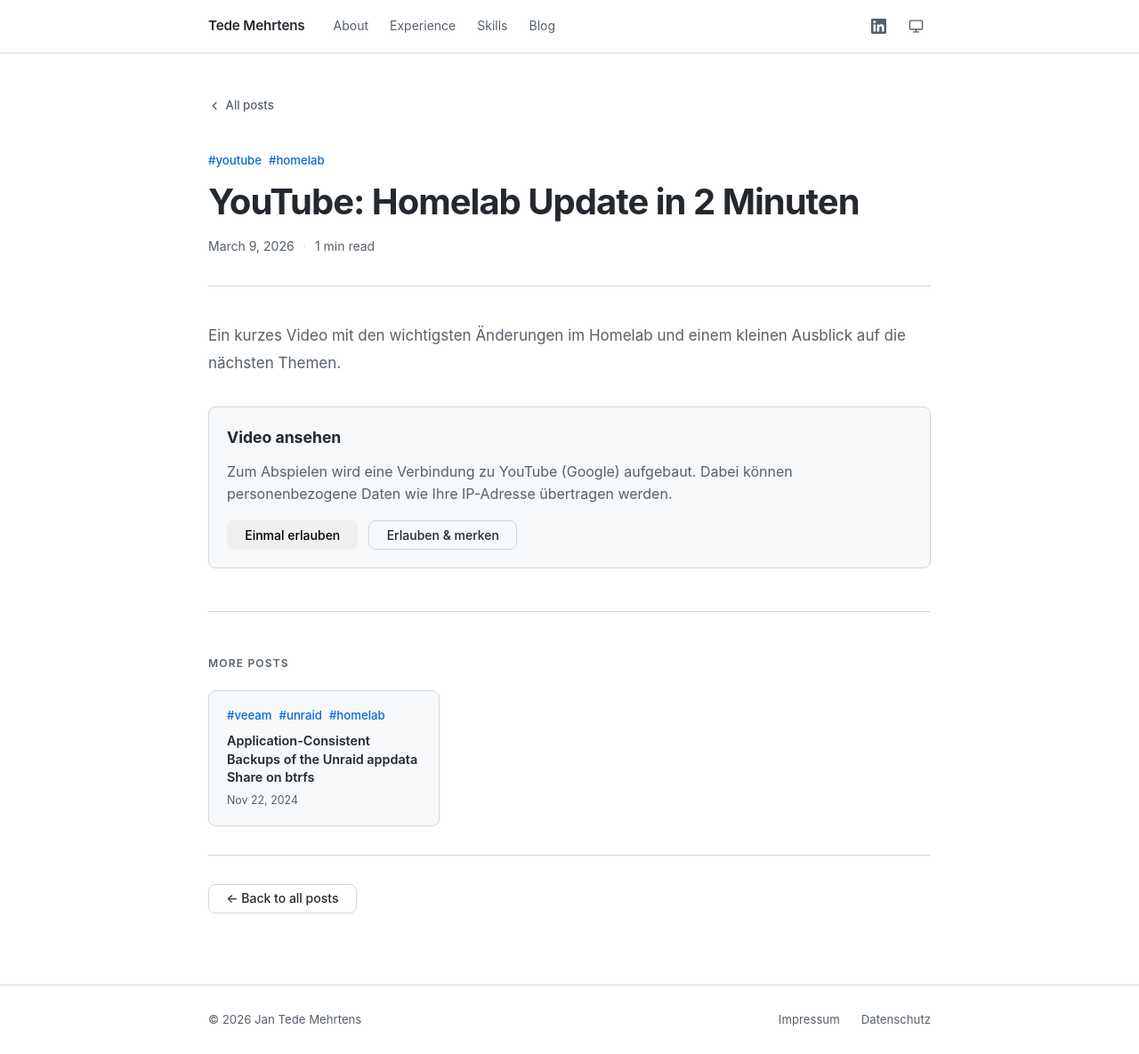
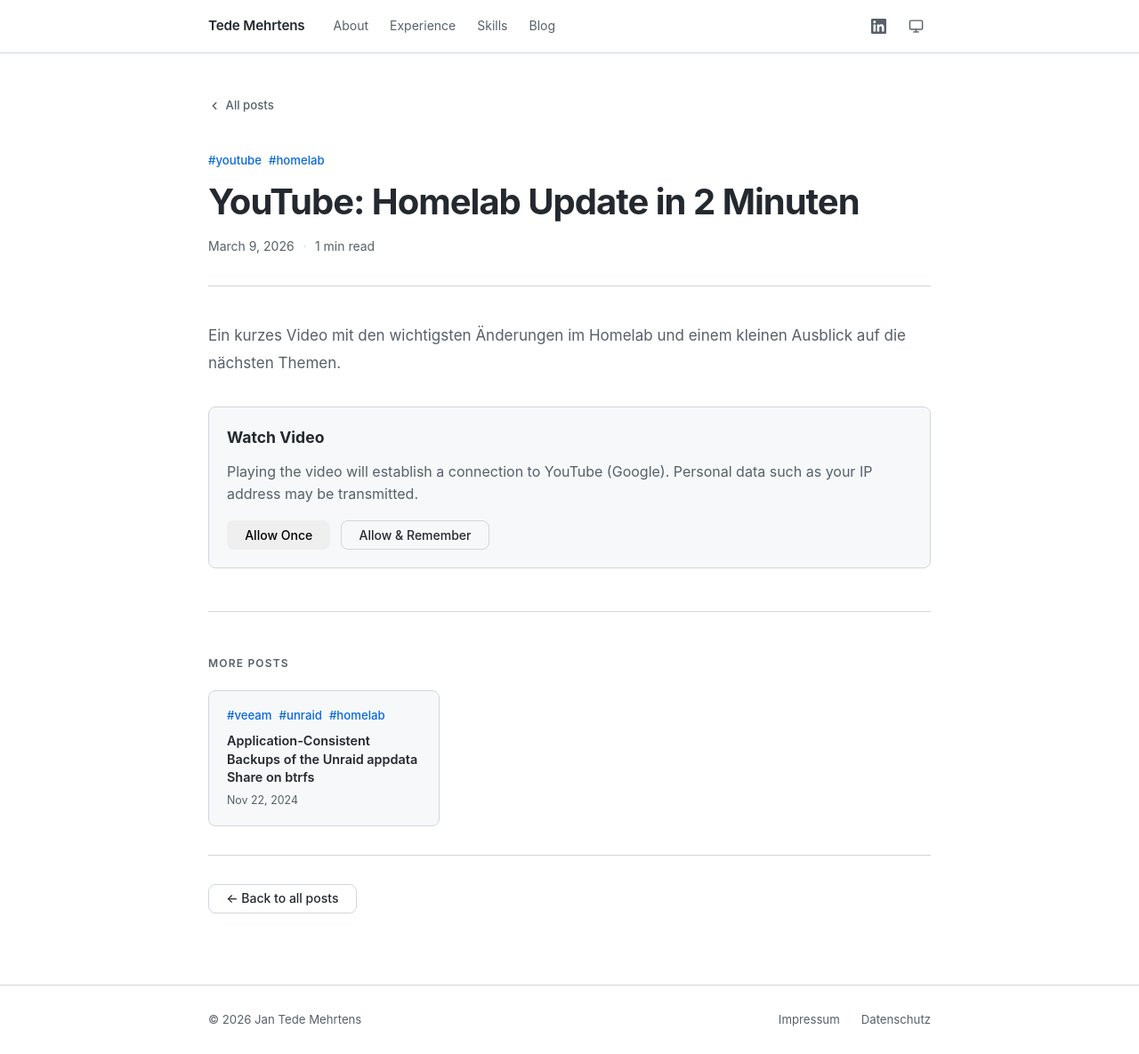
Before and after one commit to jantede/tedemehrtens.de, a Jekyll site: the page built from _posts/2026-03-10-youtube-kategorie-test.md, in a window 1280 px wide and 1185 px high. Shown: the whole window at 89% size. Built offline with Jekyll 4.4.1, drawn with Linux system fonts in a browser that asks for light colours.

Commit message:
Change YouTube consent to english

```diff
--- a/_includes/youtube-embed.html
+++ b/_includes/youtube-embed.html
@@ -13,16 +13,16 @@
 {% if youtube_video_id != '' %}
 <section class="youtube-embed" data-youtube-id="{{ youtube_video_id }}" data-youtube-title="{{ youtube_title | escape }}">
   <div class="youtube-consent" data-youtube-consent-box>
-    <h2>Video ansehen</h2>
-    <p>Zum Abspielen wird eine Verbindung zu YouTube (Google) aufgebaut. Dabei können personenbezogene Daten wie Ihre IP-Adresse übertragen werden.</p>
+    <h2>Watch Video</h2>
+    <p>Playing the video will establish a connection to YouTube (Google). Personal data such as your IP address may be transmitted.</p>
     <div class="youtube-consent-actions">
-      <button type="button" class="btn" data-youtube-allow>Einmal erlauben</button>
-      <button type="button" class="btn btn-secondary" data-youtube-allow-remember>Erlauben &amp; merken</button>
+      <button type="button" class="btn" data-youtube-allow>Allow Once</button>
+      <button type="button" class="btn btn-secondary" data-youtube-allow-remember>Allow &amp; Remember</button>
     </div>
   </div>
   <div class="youtube-frame-wrap" data-youtube-frame-wrap hidden></div>
   <noscript>
-    <p>JavaScript ist deaktiviert. Das Video können Sie direkt auf YouTube ansehen: <a href="{{ youtube_source }}" rel="noopener noreferrer" target="_blank">{{ youtube_title }}</a></p>
+    <p>JavaScript is disabled. You can watch the video here: <a href="{{ youtube_source }}" rel="noopener noreferrer" target="_blank">{{ youtube_title }}</a></p>
   </noscript>
 </section>
 {% endif %}
```
